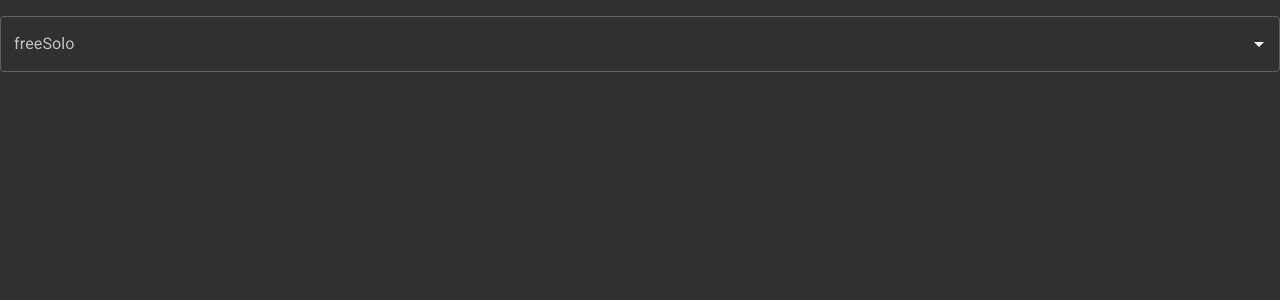
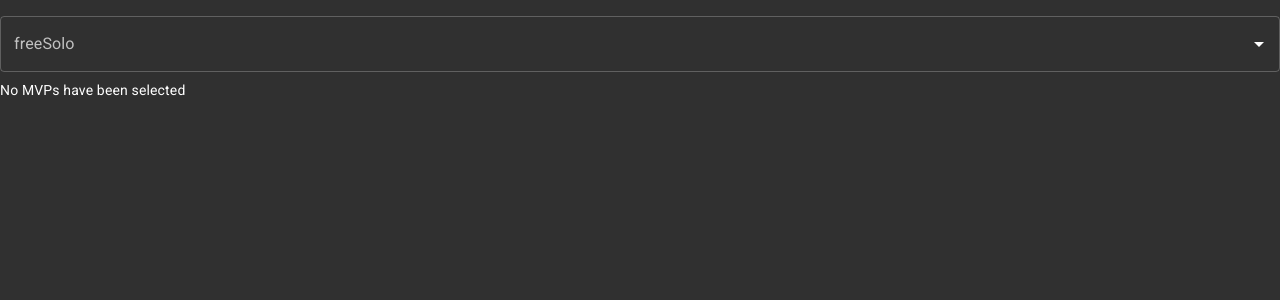
Before and after one commit to kasper573/ragnarok-boss-tracker, a React (Create React App) app: page / in a window 1280 px wide. Shown: the top 300 px of the page. Built offline with nearby package versions, Linux system fonts and the light colour scheme.

Commit message:
Show empty state when no hunts have been added

```diff
--- a/src/App.tsx
+++ b/src/App.tsx
@@ -8,6 +8,7 @@ import { BossSelector } from "./BossSelector";
 import { bosses } from "./bossesFixture";
 import { useListState } from "./useListState";
 import { Hunt } from "./Hunt";
+import { EmptyState } from "./EmptyState";
 
 function App() {
   const [hunts, addHunt] = useListState<Hunt>();
@@ -25,7 +26,7 @@ function App() {
             });
           }}
         />
-        <HuntTimeline hunts={hunts} />
+        {hunts.length > 0 ? <HuntTimeline hunts={hunts} /> : <EmptyState />}
       </Background>
     </ThemeProvider>
   );
```
